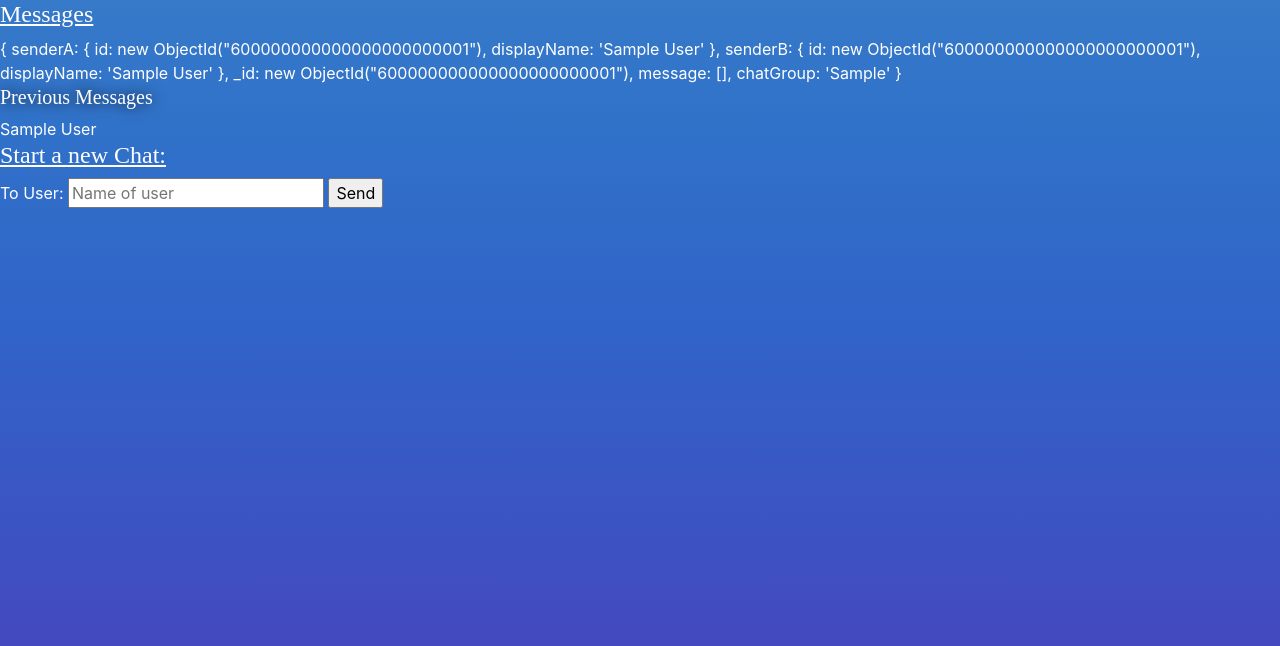
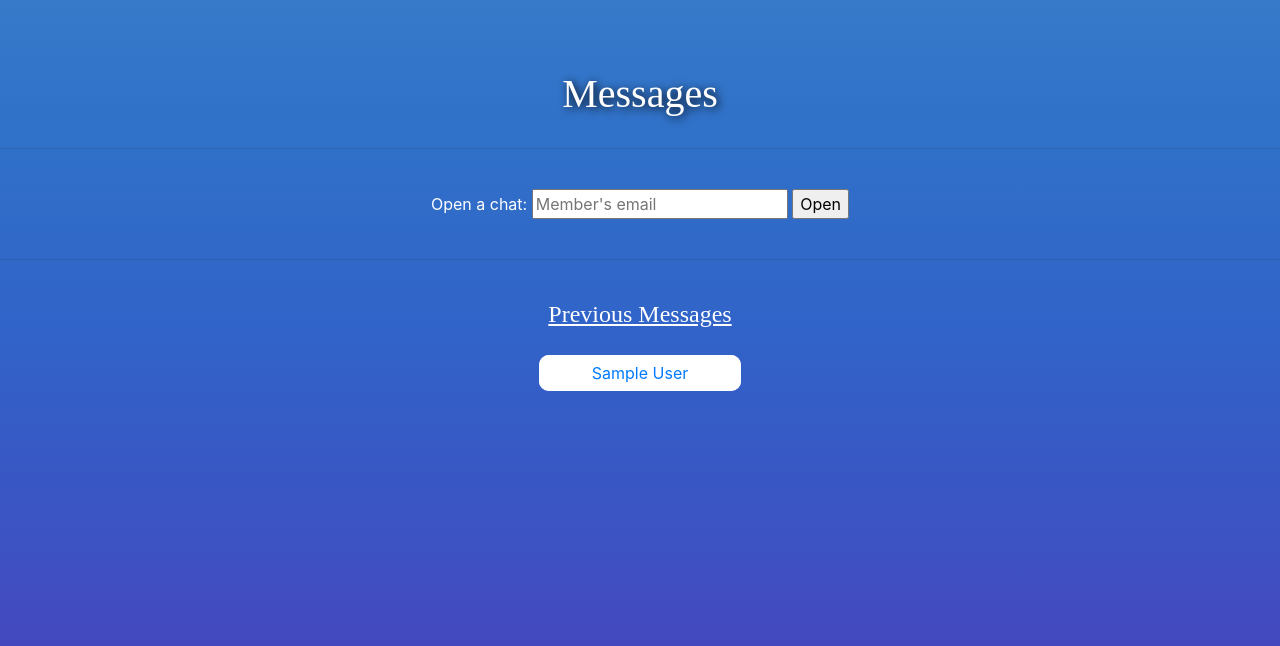
Before and after one commit to ontopoftheworld/freecycle-distribution-project, a Node server app: page /messages in a window 1280 px wide. Shown: the part 66-712 px from the top of the page. Run offline with Node 20, Linux system fonts and the light colour scheme; a user stored in the database is signed in; tables that the repository leaves empty hold one stand-in row (values such as "Sample post"); some libraries are stand-ins or nearby versions; some web fonts are replaced.

Commit message:
Styling for messages

```diff
--- a/app.js
+++ b/app.js
@@ -19,8 +19,7 @@ var indexRoutes =   require("./routes/index"),
     storeRoutes =   require("./routes/store"),
     messagesRoutes = require("./routes/messages");
 
-//mongoose.connect("mongodb://localhost/timebank");
-mongoose.connect("mongodb://cs132:cs132p@ds117749.mlab.com:17749/132project");
+mongoose.connect("mongodb://localhost/timebank");
 
 app.use(bodyParser.urlencoded({extended: true}));
 app.set("view engine", "ejs");
--- a/public/css/style.css
+++ b/public/css/style.css
@@ -337,3 +337,71 @@ h6 {
     min-width: 280px;
     border-radius: 2px;
 }
+
+/* -------- messageHome ---------- */
+#chatId {
+    display: none;
+}
+
+#startNewChat {
+    text-align: center;
+}
+
+#allChats {
+    text-align: center;
+}
+
+.indivChat a {
+    margin-top: 10px;
+    border-radius: 10px;
+    border: solid white;
+    background-color: white;
+    padding: 5px 50px 5px 50px;
+}
+
+.indivChat a:hover {
+    color: white;
+    background-color: #5bc0de;
+}
+
+/* -------- messages ---------- */
+#messagesPage {
+    text-align: center;
+    margin: 50px auto 50px auto;
+}
+
+#messageList {
+    padding: 10px;
+    max-height: 420px;
+    overflow-y: auto;
+    border-bottom: solid white;
+    color: black;
+}
+
+.indivMessage {
+    padding: 10px;
+    background-color: white;
+    border-radius: 5px;
+    margin-bottom: 10px;
+    word-wrap: break-word;
+    width: 70%;
+}
+
+#chatbox {
+    text-align: left;
+    border: solid 2px white;
+    margin: 50px auto 50px auto;
+    width: 800px;
+    height: 500px;
+    position: relative;
+}
+
+#userTypingSection {
+    position: absolute;
+    bottom: 20px;
+    margin-left: 180px;
+}
+
+#message {
+    width: 400px;
+}
--- a/routes/messages.js
+++ b/routes/messages.js
@@ -71,7 +71,12 @@ router.get("/messages/:chatGroup", isLoggedIn, function(req, res) {
             console.log(err);
         } else {
 	    // If there is an existing chat
-            res.render("messages", {chatId: cGrp, messages: foundGrp[0].message} );
+	    let toUser = foundGrp[0].senderA.displayName;
+	    if (toUser === req.user.firstName) {
+		toUser = foundGrp[0].senderB.displayName;
+	    }
+            res.render("messages", {chatId: cGrp, messages: foundGrp[0].message,
+				    chatWith: toUser} );
         }
     });
 });
--- a/views/messages.ejs
+++ b/views/messages.ejs
@@ -1,5 +1,8 @@
 <% include partials/header %>
+   <div id="messagesPage">
     <div id="chatId"><%= chatId %></div>
+    <h4> Conversation with <%= chatWith %> </h4>
+    <div id="chatbox">
     <div id="messageList">
     <% messages.forEach(function(message){ %>
        	<div class="indivMessage">
@@ -12,5 +15,7 @@
     <input type="text" id="message">
     <input type="submit" id="submitButton" value="Send">
     </div>
+    </div>
+    </div>
     <script src="/static/js/messagesClient.js"></script>
 <% include partials/footer %>
--- a/views/messagesHome.ejs
+++ b/views/messagesHome.ejs
@@ -1,23 +1,28 @@
 <% include partials/header %>
-   <h4> Messages </h4>
+   <h1> Messages </h1>
+   <hr>
+   <br>
+   <div id="startNewChat">
+   <form action="/messages" method="POST">
+   	 Open a chat: <input type="text" id="toUser" name="message[toUser]" placeholder="Member's email">
+   	 <input type="submit" id="submitButton" value="Open">
+   </form>
+   </div>
+   <br>
+   <hr>
+   <br>
    <div id="allChats">
-   	<%= allMessages %>
-	<h5> Previous Messages </h5>
+	<h4> Previous Messages </h4><br>
         <% allMessages.forEach(function(message){ %>
+	   <a href="/messages/<%= message.chatGroup %>">
 	   <div class="indivChat">
-	   <% if (message.senderA.displayName == thisUserDisplayName) { %>
-	      <%= message.senderB.displayName %>
-	   <% } else { %>
-	      <%= message.senderA.displayName %>
-	   <% } %>
+	   	<% if (message.senderA.displayName == thisUserDisplayName) { %>
+	      		<%= message.senderB.displayName %></a>
+		<% } else { %>
+	   		<%= message.senderA.displayName %></a>
+		<% } %>
 	   </div>
+	   </a><br>
 	<% }); %>
    </div>
-   <div id="startNewChat">
-   <h4> Start a new Chat: </h4>
-   <form action="/messages" method="POST">
-   	 To User: <input type="text" id="toUser" name="message[toUser]" placeholder="Name of user">
-   	 <input type="submit" id="submitButton" value="Send">
-   </form>
-   </div>
 <% include partials/footer %>
```
